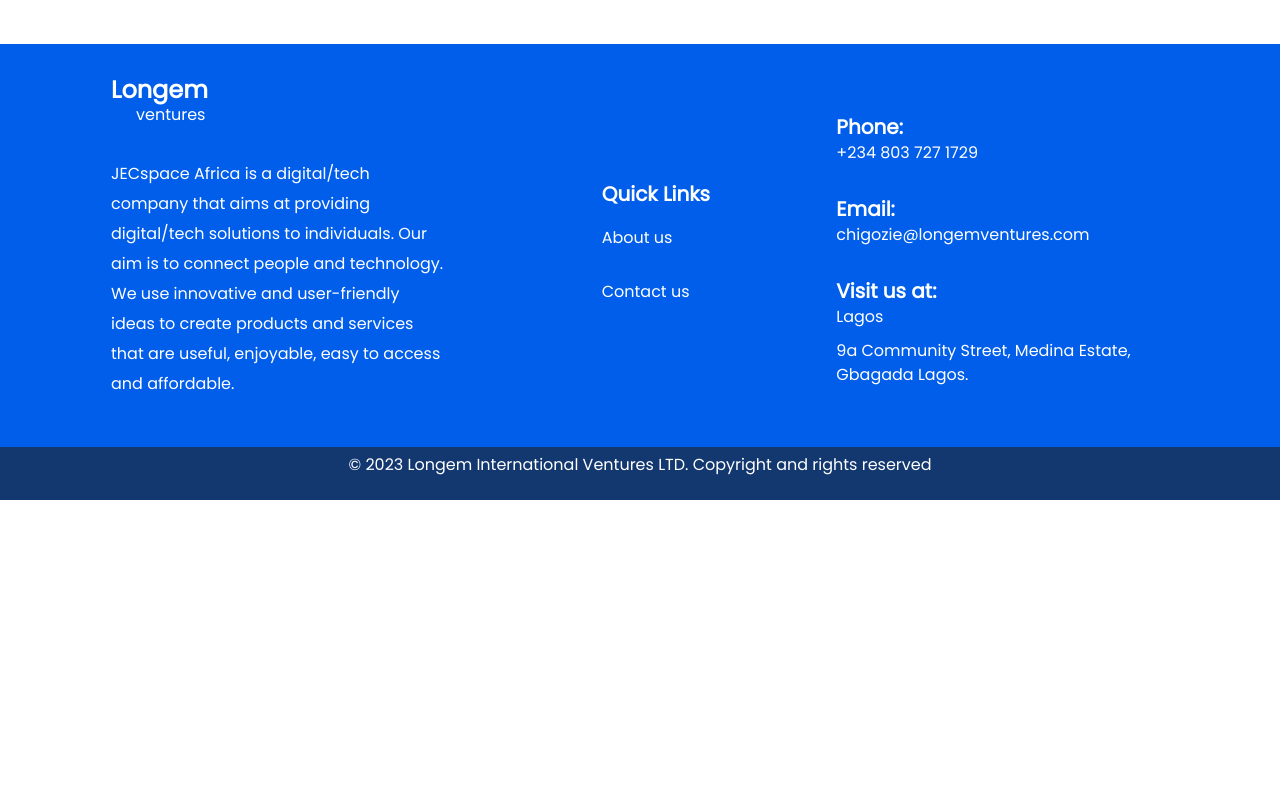
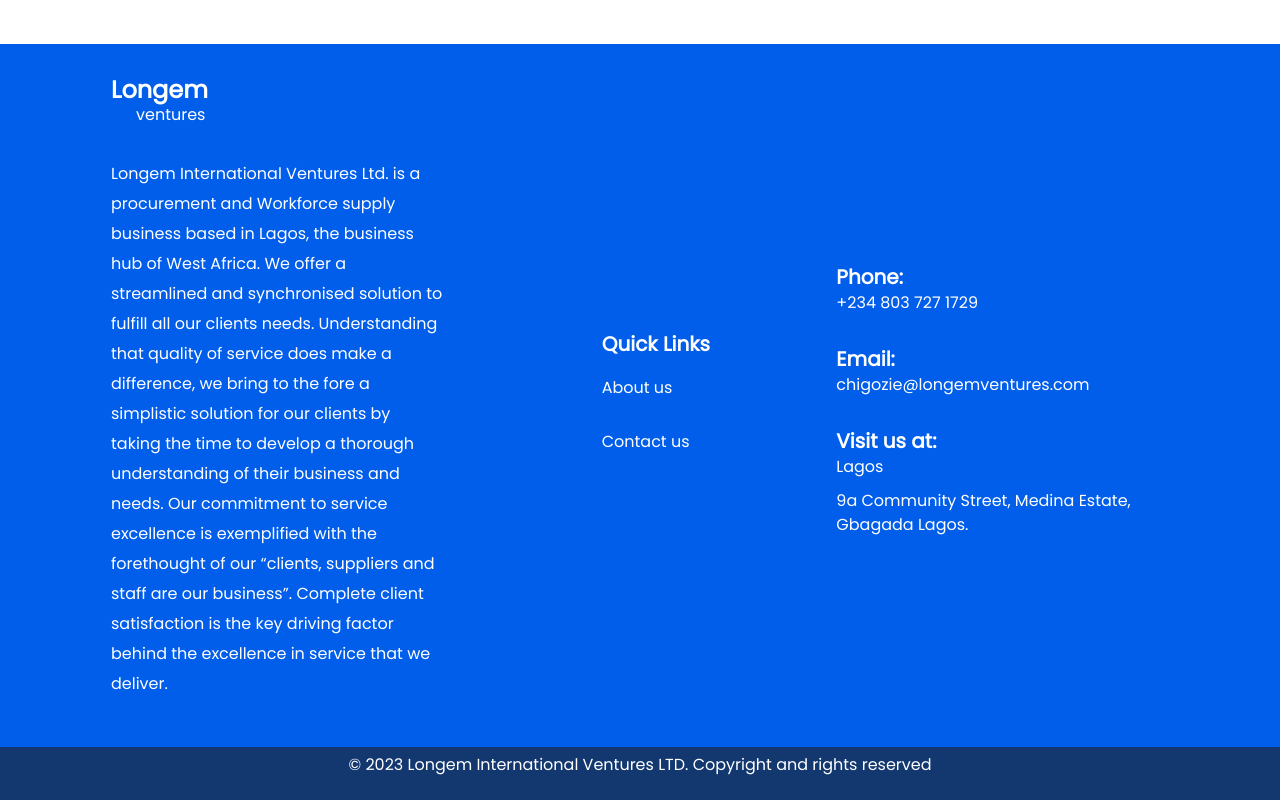
Before and after one commit to Michael-August/logemventures, a plain HTML site: page about.html in a window 1280 px wide. Shown: the part 2482-3282 px from the top of the page. Before the commit the page ends 2982 px from the top, so only its background shows below. Drawn offline with nearby package versions, Linux system fonts and the light colour scheme; a web font is replaced by a local one.

Commit message:
About company on the footer updated

```diff
--- a/about.html
+++ b/about.html
@@ -139,11 +139,13 @@
                     <span>ventures</span>
                 </div>
                 <div class="company-desc">
-                    <p>JECspace Africa is a digital/tech company that aims at providing digital/tech solutions to individuals.
-                        Our aim is to
-                        connect people and technology. We use innovative and user-friendly ideas to create products and services
-                        that are
-                        useful, enjoyable, easy to access and affordable.</p>
+                    <p>Longem International Ventures Ltd. is a procurement and Workforce supply  business based in Lagos, the business hub of
+                        West Africa.
+                        We offer a streamlined and synchronised solution to fulfill all our clients needs. Understanding that quality of service
+                        does make a difference, we bring to the fore a simplistic solution for our clients by taking the time to develop a
+                        thorough understanding of their business and needs. Our commitment to service excellence is exemplified with the
+                        forethought of our “clients, suppliers and staff are our business”.
+                        Complete client satisfaction is the key driving factor behind the excellence in service that we deliver.</p>
                 </div>
             </div>
             <div class="col-md-4 quick-links">
```
Also changed, not shown: index.html (+7 -3 lines).
